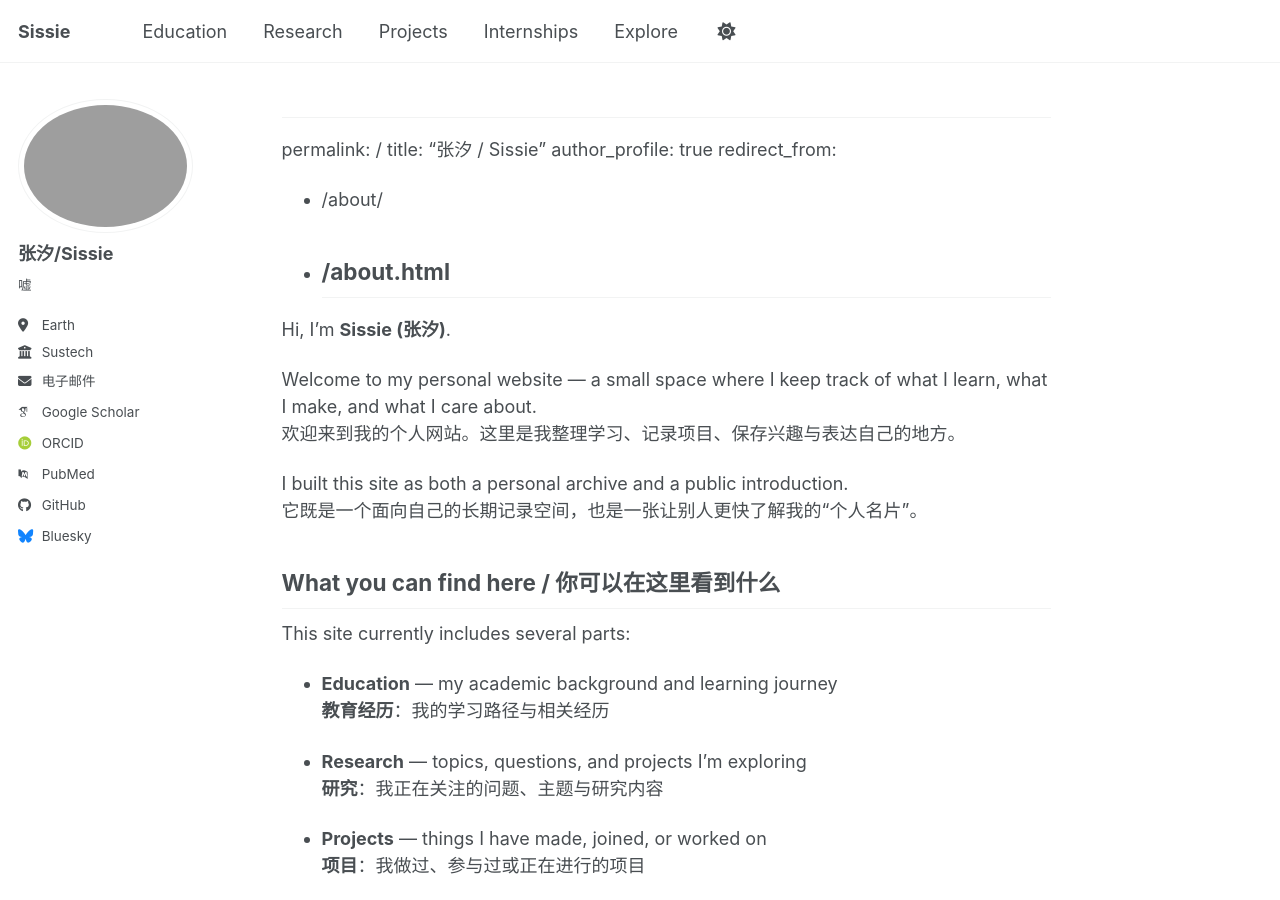
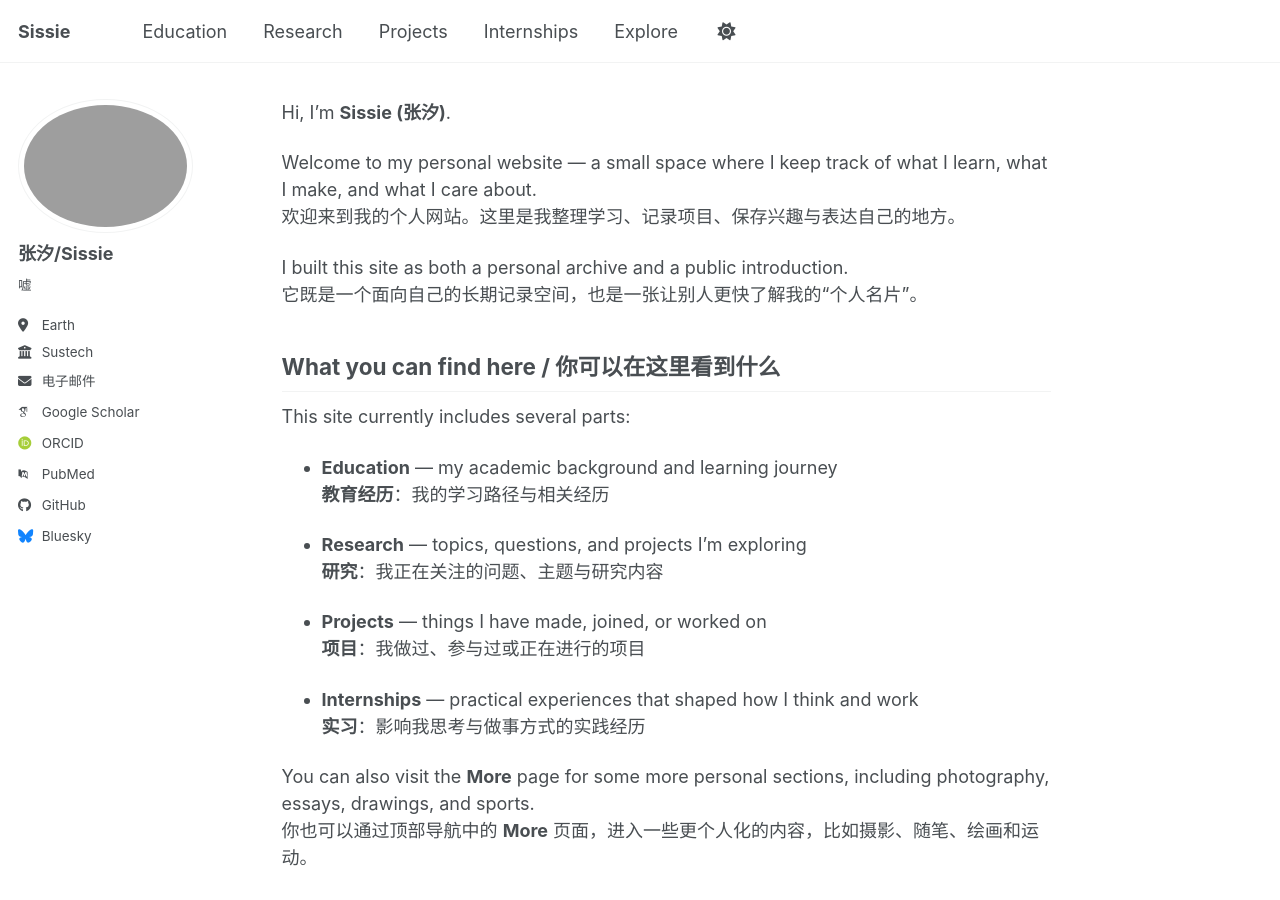
Before and after one commit to SeeSissie/SeeSissie.github.io, a Jekyll site: the page built from _pages/home.md, in a window 1280 px wide and 900 px high. Built offline with Jekyll 4.4.1, drawn with Linux system fonts in a browser that asks for light colours; some web fonts are replaced; a script bundle is joined from its source files by our own code; library files that are not in the unit come from our copies.

Commit message:
Update home.md

```diff
--- a/_pages/home.md
+++ b/_pages/home.md
@@ -5,15 +5,6 @@ author_profile: true
 redirect_from:
   - /home/
   - /home.html
----
-
----
-permalink: /
-title: "张汐 / Sissie"
-author_profile: true
-redirect_from:
-  - /about/
-  - /about.html
 ---
 
 Hi, I'm **Sissie (张汐)**.
```
